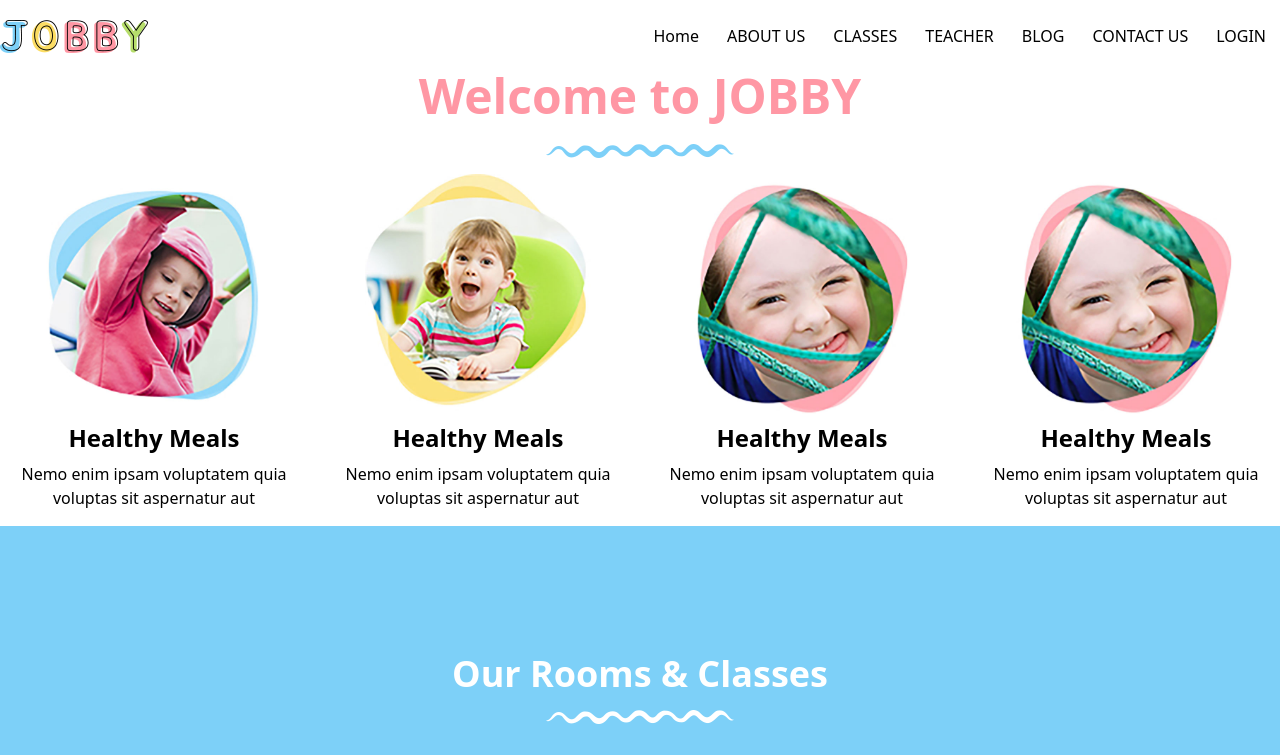
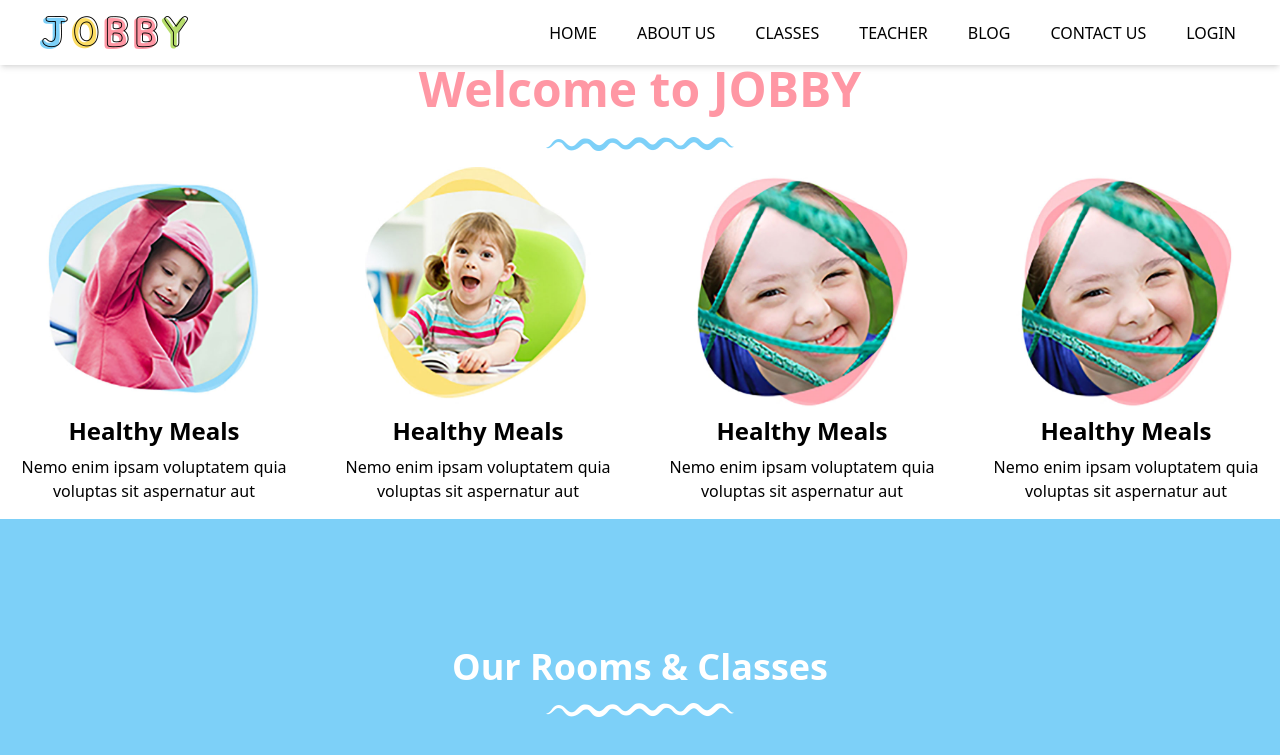
Before and after one commit to naimur202164-rony/Baby-Sitter-React-App, a React (Create React App) app in the folder fontend/: page / in a window 1280 px wide. Shown: the top 755 px of the page. Built offline with nearby package versions, Linux system fonts and the light colour scheme.

Commit message:
navbar responsive

```diff
--- a/fontend/src/pages/AboutUs/AboutComp/Partners.jsx
+++ b/fontend/src/pages/AboutUs/AboutComp/Partners.jsx
@@ -2,31 +2,44 @@ import React from "react";
 
 export default function Partners() {
   return (
-    <div className="bg-partner flex justify-around py-10">
+    <div className="bg-partner flex  lg:justify-around lg:flex-row  flex-col justify-center items-center    lg:py-10 gap-5">
+      <div>
         <img
           src="https://freebw.com/templates/jobby/images/partner-01.png"
           alt=""
         />
+      </div>
+      <div>
         <img
           src="https://freebw.com/templates/jobby/images/partner-02.png"
           alt=""
         />
+      </div>
+
+      <div>
         <img
           src="https://freebw.com/templates/jobby/images/partner-03.png"
           alt=""
         />
+      </div>
+      <div>
         <img
           src="https://freebw.com/templates/jobby/images/partner-04.png"
           alt=""
         />
+      </div>
+      <div>
         <img
           src="https://freebw.com/templates/jobby/images/partner-05.png"
           alt=""
         />
+      </div>
+      <div>
         <img
           src="https://freebw.com/templates/jobby/images/partner-06.png"
           alt=""
         />
       </div>
+    </div>
   );
 }
--- a/fontend/src/pages/AboutUs/AboutComp/Progrss.jsx
+++ b/fontend/src/pages/AboutUs/AboutComp/Progrss.jsx
@@ -4,7 +4,7 @@ import pic from "../../../assets/teacher/line-blue-small.png";
 export default function Progrss() {
   return (
     <div className="lg:container mx-auto my-40">
-      <div className="grid grid-cols-2 gap-10">
+      <div className="grid lg:grid-cols-2  grid-cols-1 gap-10">
         <div className="pl-10">
           <h1 className="text-5xl text-nav-pink mb-4">Welcome to JOBBY</h1>
           <img src={pic} alt="" />
--- a/fontend/src/pages/AboutUs/AboutComp/Storyus.jsx
+++ b/fontend/src/pages/AboutUs/AboutComp/Storyus.jsx
@@ -4,7 +4,7 @@ import pic from "../../../assets/teacher/line-blue-small.png";
 export default function Storyus() {
   return (
     <div className="lg:container mx-auto my-20">
-      <div className="grid grid-cols-2 gap-10">
+      <div className="grid lg:grid-cols-2 grid-cols-1 gap-10">
         <div>
           <div className="border-4  border-social relative rounded-lg rel w-4/5  mx-auto ">
             <img
--- a/fontend/src/pages/AboutUs/AboutComp/Welcome.jsx
+++ b/fontend/src/pages/AboutUs/AboutComp/Welcome.jsx
@@ -4,7 +4,7 @@ import pic from "../../../assets/teacher/line-blue-small.png";
 export default function Welcome() {
   return (
     <div className="lg:container mx-auto my-28">
-      <div className="grid grid-cols-2 gap-10">
+      <div className="grid lg:grid-cols-2 grid-cols-1 gap-10">
         <div>
           <div className="border-4  border-social relative rounded-lg rel w-4/5  mx-auto ">
             <img
--- a/fontend/src/pages/Classes/Banner/Banner.jsx
+++ b/fontend/src/pages/Classes/Banner/Banner.jsx
@@ -1,23 +1,37 @@
-import React from 'react'
+import React from "react";
+import ClassesItems from "../ClassesItem/ClassesItems";
 
 export default function Banner() {
   return (
-    <div className=''>
+    <div className="">
       <div className="bg-[url('https://freebw.com/templates/jobby/images/bg-heading-03.jpg')] w-screen h-96 bg-cover bg-no-repeat relative mb-10">
         <div className="absolute  w-80 bg-white bottom-0 left-10 pl-10 pt-6 rounded-t-lg">
           <h2 className="text-nav-pink text-4xl mb-2 font-mono ">Teacher</h2>
-            <img className="mb-4" src="https://freebw.com/templates/jobby/images/icon/line-blue-small.png" alt="" />
+          <img
+            className="mb-4"
+            src="https://freebw.com/templates/jobby/images/icon/line-blue-small.png"
+            alt=""
+          />
           <p className="font-mono">Home - Teacher</p>
         </div>
       </div>
-        <div className='container mx-auto'>
-          <div className='flex justify-center p-3'>
-            <div className='bg-nav-pink p-2 font-semibold text-white rounded'>All Class</div>
-            <div className='bg-blue p-2 font-semibold text-white rounded'>Play GROUP</div>
-            <div className='bg-blue p-2 font-semibold text-white rounded'>PRIMARY</div>
-            <div className='bg-blue p-2 font-semibold text-white rounded'>Story</div>
+      <div className="container mx-auto">
+        <div className="flex justify-center p-3">
+          <div className="bg-nav-pink p-2 font-semibold text-white rounded">
+            All Class
+          </div>
+          <div className="bg-blue p-2 font-semibold text-white rounded">
+            Play GROUP
+          </div>
+          <div className="bg-blue p-2 font-semibold text-white rounded">
+            PRIMARY
+          </div>
+          <div className="bg-blue p-2 font-semibold text-white rounded">
+            Story
           </div>
         </div>
+        <ClassesItems />
       </div>
-  )
+    </div>
+  );
 }
--- /dev/null
+++ b/fontend/src/pages/Classes/ClassesItem/ClassesItem.jsx
@@ -0,0 +1,5 @@
+import React from "react";
+
+export default function ClassesItem() {
+  return <div>Hello class item</div>;
+}
--- /dev/null
+++ b/fontend/src/pages/Classes/ClassesItem/ClassesItems.jsx
@@ -0,0 +1,10 @@
+import React from "react";
+import ClassesItem from "./ClassesItem";
+
+export default function ClassesItems() {
+  return (
+    <div>
+      <ClassesItem />
+    </div>
+  );
+}
--- a/fontend/src/pages/Home/Header/Header.jsx
+++ b/fontend/src/pages/Home/Header/Header.jsx
@@ -1,10 +1,25 @@
-import React from "react";
+import React, { useState } from "react";
 import logo from "../../../assets/logo.png";
 import "./Header";
 export default function Header() {
+  let [open, setOpen] = useState(false);
   return (
-    <div className="container mx-auto">
-      <div className="header_content flex justify-between items-center">
+    <div className="shadow-md w-full static top-0 left-0 ">
+      {/* <div className="header_content flex justify-between items-center"> */}
+      {/* <div className="logo">
+          <a href="/#">
+            <img
+              className="h-auto max-w-full align-middle"
+              src={logo}
+              alt="logo"
+            />
+          </a>
+        </div> */}
+      <nav className="md:flex items-center justify-between bg-white py-4 md:px-10 px-7 z-50  ">
+        <div
+          className="font-bold  cursor-pointer flex items-center font-[Poppins]
+      text-gray-800"
+        >
           <div className="logo">
             <a href="/#">
               <img
@@ -14,52 +29,67 @@ export default function Header() {
               />
             </a>
           </div>
-        <nav className="header-navbar">
-          <ul className="list-unstyled flex">
-            <li className="header-navbar_item has-sub">
-              <a className="inline-block py-6 px-2.5" href="/">
+        </div>
+
+        <div
+          onClick={() => setOpen(!open)}
+          className="text-3xl absolute right-8 top-6 cursor-pointer md:hidden "
+        >
+          <ion-icon name={open ? "close" : "menu"}></ion-icon>
+        </div>
+
+        <ul
+          className={`md:flex md:items-center md:pb-0 pb-12 absolute md:static bg-white md:z-auto z-[-1] left-0 w-full md:w-auto md:pl-0 pl-9 transition-all duration-500 ease-in ${
+            open ? "top-16 " : "top-[-490px]"
+          }
+          z-50
+          `}
+        >
+          <li className=" md:ml-8  md:my-0 my-7">
+            <a className="  hover:text-cyan-500 duration-500" href="/">
+              {/* li-header-navbar_item has-sub, a-inline-block py-6 px-2.5 */}
               <span className="hover:text-amber hover:bg-nav-pink p-1 rounded">
-                  Home
+                HOME
               </span>
             </a>
           </li>
-            <li className="header-navbar_item has-sub">
-              <a className="inline-block py-6 px-2.5" href="/about">
+          <li className=" md:ml-8  md:my-0 my-7">
+            <a className=" hover:text-cyan-500 duration-500" href="/about">
               <span className="hover:text-amber hover:bg-nav-pink p-1 rounded">
                 ABOUT US
               </span>
             </a>
           </li>
-            <li className="header-navbar_item has-sub">
-              <a className="inline-block py-6 px-2.5" href="/class">
+          <li className=" md:ml-8  md:my-0 my-7">
+            <a className=" hover:text-cyan-500 duration-500" href="/class">
               <span className="hover:text-amber hover:bg-nav-pink p-1 rounded">
                 CLASSES
               </span>
             </a>
           </li>
-            <li className="header-navbar_item has-sub">
-              <a className="inline-block py-6 px-2.5" href="/teacher">
+          <li className=" md:ml-8  md:my-0 my-7">
+            <a className=" hover:text-cyan-500 duration-500" href="/teacher">
               <span className="hover:text-amber hover:bg-nav-pink  p-1 rounded	">
                 TEACHER
               </span>
             </a>
           </li>
-            <li className="header-navbar_item has-sub">
-              <a className="inline-block py-6 px-2.5" href="/blog">
+          <li className=" md:ml-8  md:my-0 my-7">
+            <a className=" hover:text-cyan-500 duration-500" href="/blog">
               <span className="hover:text-amber hover:bg-nav-pink p-1 rounded">
                 BLOG
               </span>
             </a>
           </li>
-            <li className="header-navbar_item has-sub">
-              <a className="inline-block py-6 px-2.5" href="/contact">
+          <li className=" md:ml-8  md:my-0 my-7">
+            <a className=" hover:text-cyan-500 duration-500" href="/contact">
               <span className="hover:text-amber hover:bg-nav-pink p-1   rounded">
                 CONTACT US
               </span>
             </a>
           </li>
-            <li className="header-navbar_item has-sub">
-              <a className="inline-block py-6 px-2.5" href="/login">
+          <li className=" md:ml-8  md:my-0 my-7">
+            <a className=" hover:text-cyan-500 duration-500" href="/login">
               <span className="hover:text-amber hover:bg-nav-pink p-1   rounded">
                 LOGIN
               </span>
@@ -67,7 +97,7 @@ export default function Header() {
           </li>
         </ul>
       </nav>
-      </div>
+      {/* </div> */}
     </div>
   );
 }
```
Also changed, not shown: fontend/public/index.html (+4 -0 lines). Lines whose indentation alone changed are shown as unchanged.
